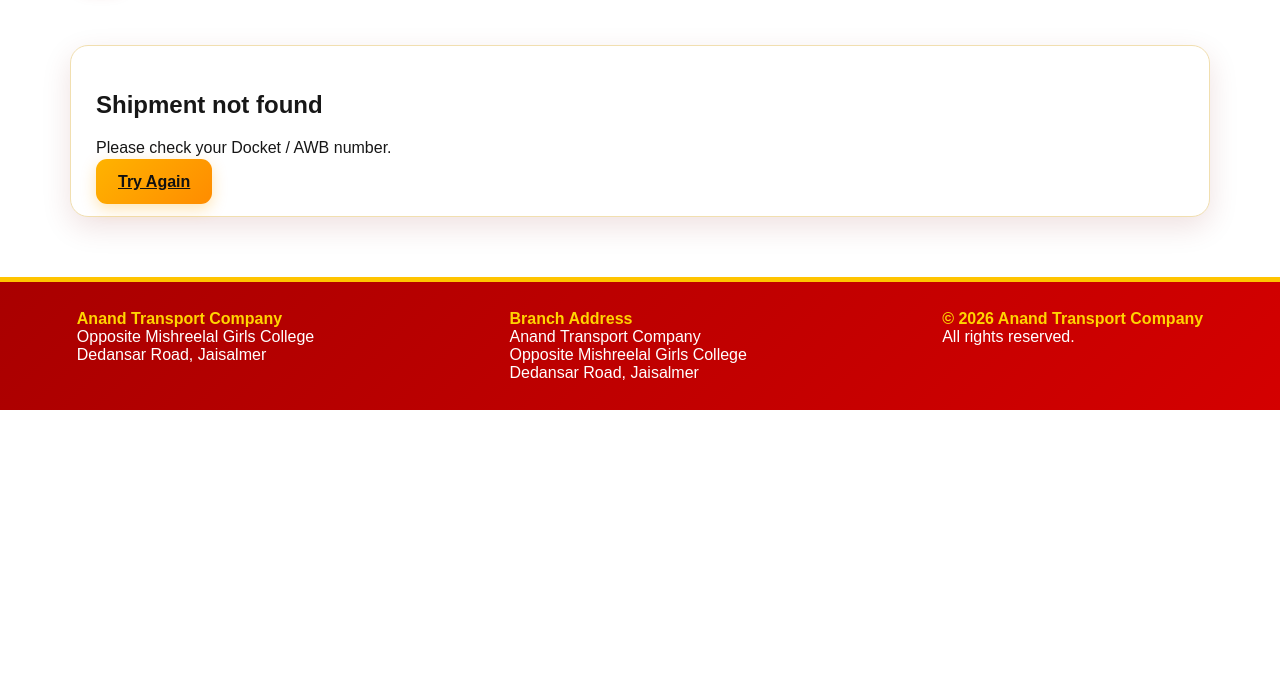
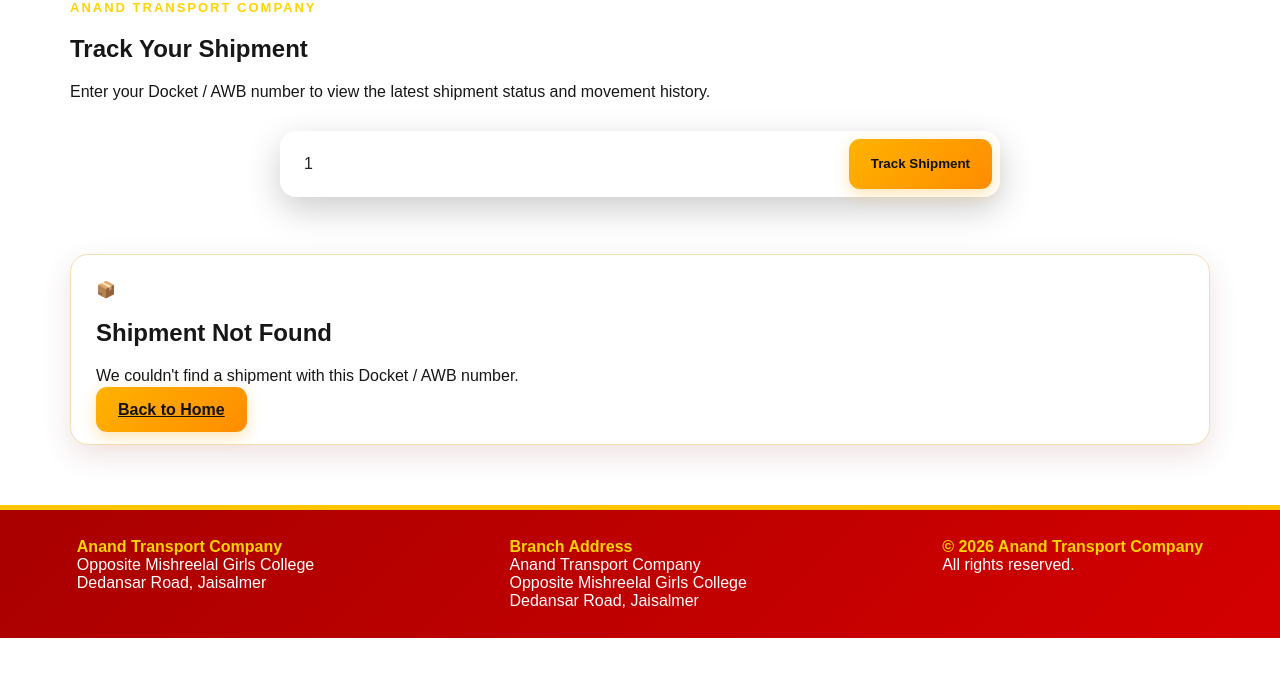
Before and after one commit to anandtransport/anand-transport-tracking, a Flask app: page /tracking/1 in a window 1280 px wide. Shown: the part 78-755 px from the top of the page. Run offline with Flask 3, Linux system fonts and the light colour scheme; data that the repository does not hold is empty; parts of the project's set-up code (start-up, migrations or seed data) failed here and were passed over; some libraries are stand-ins or nearby versions.

Commit message:
Update tracking.html

```diff
--- a/templates/tracking.html
+++ b/templates/tracking.html
@@ -1,6 +1,161 @@
-{% extends "base.html" %}{% block title %}Tracking {{docket}} | Anand Transport{% endblock %}
-{% block content %}<main class="wrap page">{% if not shipment %}<div class="panel"><h2>Shipment not found</h2><p>Please check your Docket / AWB number.</p><a class="btn" href="{{url_for('home')}}">Try Again</a></div>{% else %}
-<div class="panel"><div class="row"><div><small>DOCKET / AWB</small><h2>{{shipment.docket}}</h2><h3>{{shipment.source}} → {{shipment.destination}}</h3></div><span class="pill">{{shipment.status}}</span></div>
-<div class="stats"><div><small>Packages</small><b>{{shipment.packages}}</b></div><div><small>Weight</small><b>{{shipment.weight or '-'}}</b></div><div><small>Current Location</small><b>{{shipment.location or '-'}}</b></div><div><small>Expected Delivery</small><b>{{shipment.expected_delivery or '-'}}</b></div></div>
-<p><b>Consignor:</b> {{shipment.consignor or '-'}} &nbsp; <b>Consignee:</b> {{shipment.consignee or '-'}}</p>
-<h3>Tracking History</h3><div class="timeline">{% for e in events %}<div class="event"><b>{{e.status}}</b><span>{{e.location or ''}}</span><small>{{e.event_time}}</small>{% if e.remark %}<p>{{e.remark}}</p>{% endif %}</div>{% endfor %}</div></div>{% endif %}</main>{% endblock %}
+{% extends "base.html" %}
+
+{% block title %}Track Shipment | Anand Transport{% endblock %}
+
+{% block content %}
+
+<section class="tracking-hero">
+    <div class="wrap">
+        <div class="eyebrow">ANAND TRANSPORT COMPANY</div>
+
+        <h1>Track Your Shipment</h1>
+
+        <p>
+            Enter your Docket / AWB number to view the latest
+            shipment status and movement history.
+        </p>
+
+        <form class="track" method="post" action="{{ url_for('track') }}">
+            <input
+                name="docket"
+                required
+                placeholder="Enter Docket / AWB Number"
+                value="{{ docket or '' }}"
+            >
+            <button type="submit">Track Shipment</button>
+        </form>
+    </div>
+</section>
+
+
+<main class="wrap page">
+
+{% if not shipment %}
+
+    <div class="panel not-found">
+
+        <div class="not-found-icon">📦</div>
+
+        <h2>Shipment Not Found</h2>
+
+        <p>
+            We couldn't find a shipment with this
+            Docket / AWB number.
+        </p>
+
+        <a class="btn" href="{{ url_for('home') }}">
+            Back to Home
+        </a>
+
+    </div>
+
+{% else %}
+
+    <div class="panel tracking-card">
+
+        <div class="row">
+
+            <div>
+                <small>DOCKET / AWB NUMBER</small>
+
+                <h2>{{ shipment.docket }}</h2>
+
+                <h3>
+                    {{ shipment.source }}
+                    →
+                    {{ shipment.destination }}
+                </h3>
+            </div>
+
+            <span class="pill">
+                {{ shipment.status }}
+            </span>
+
+        </div>
+
+
+        <div class="stats">
+
+            <div>
+                <small>Packages</small>
+                <b>{{ shipment.packages }}</b>
+            </div>
+
+            <div>
+                <small>Weight</small>
+                <b>{{ shipment.weight or '-' }}</b>
+            </div>
+
+            <div>
+                <small>Current Location</small>
+                <b>{{ shipment.location or '-' }}</b>
+            </div>
+
+            <div>
+                <small>Expected Delivery</small>
+                <b>{{ shipment.expected_delivery or '-' }}</b>
+            </div>
+
+        </div>
+
+
+        <div class="shipment-info">
+
+            <p>
+                <strong>Consignor:</strong>
+                {{ shipment.consignor or '-' }}
+            </p>
+
+            <p>
+                <strong>Consignee:</strong>
+                {{ shipment.consignee or '-' }}
+            </p>
+
+            {% if shipment.remark %}
+            <p>
+                <strong>Latest Remark:</strong>
+                {{ shipment.remark }}
+            </p>
+            {% endif %}
+
+        </div>
+
+
+        <hr>
+
+
+        <h3>Shipment Tracking History</h3>
+
+        <div class="timeline">
+
+            {% for e in events %}
+
+            <div class="event">
+
+                <b>{{ e.status }}</b>
+
+                {% if e.location %}
+                <span>📍 {{ e.location }}</span>
+                {% endif %}
+
+                <small>
+                    {{ e.event_time }}
+                </small>
+
+                {% if e.remark %}
+                <p>{{ e.remark }}</p>
+                {% endif %}
+
+            </div>
+
+            {% endfor %}
+
+        </div>
+
+    </div>
+
+{% endif %}
+
+</main>
+
+{% endblock %}
```
